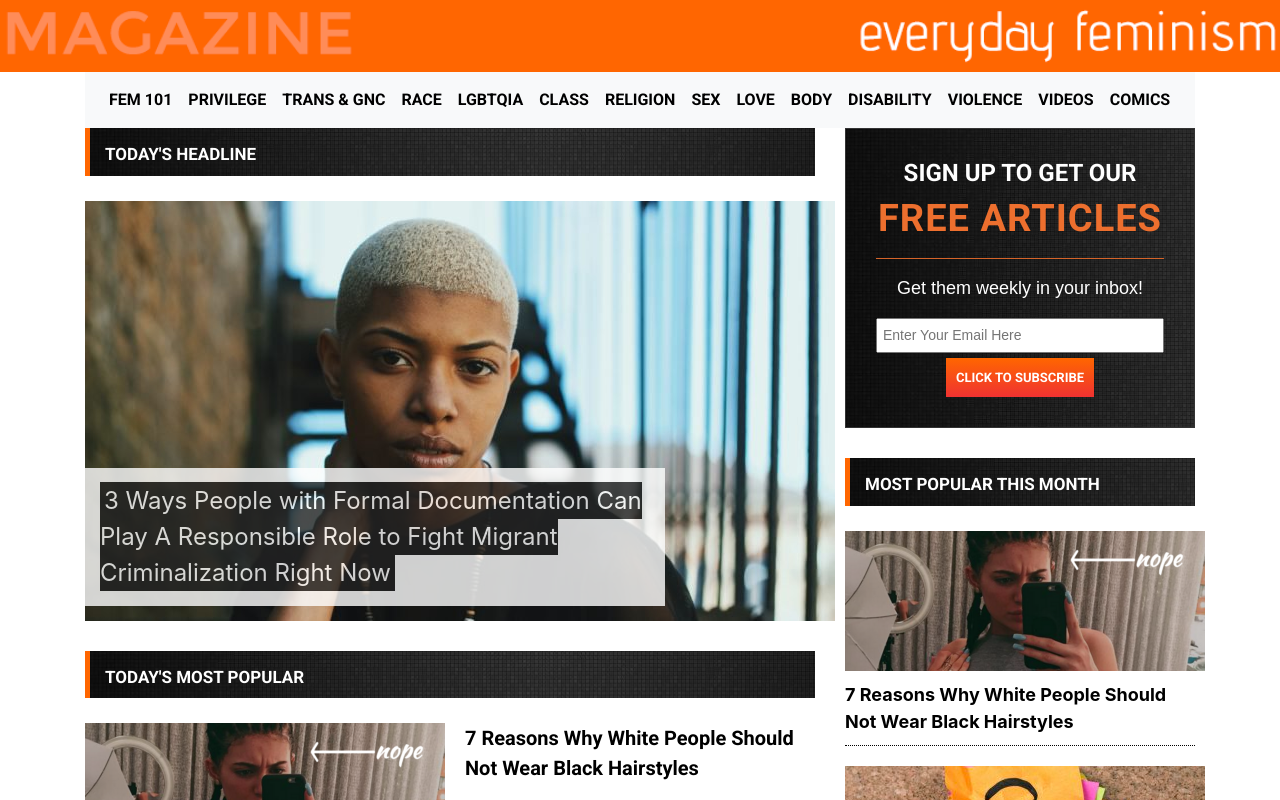
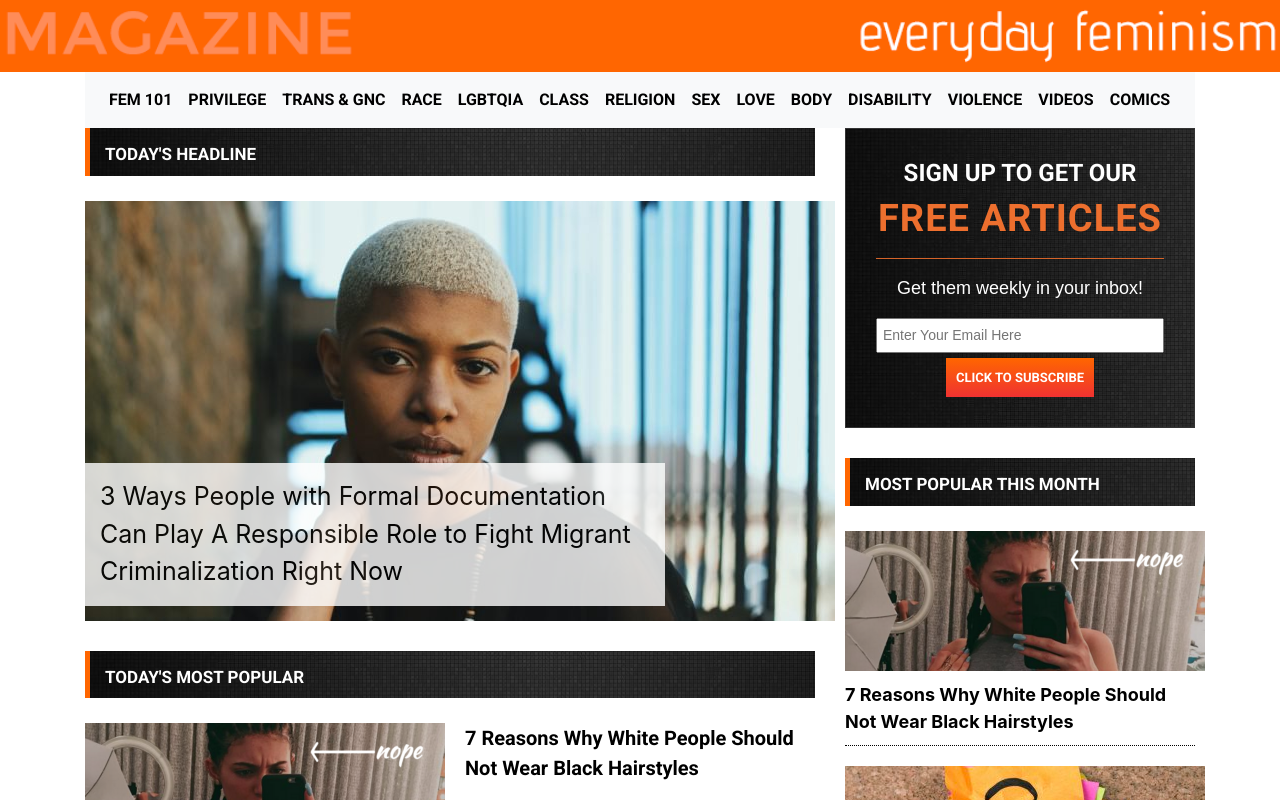
Before and after one commit to kellibrooke/angular-clone, an Angular app: page / in a window 1280 px wide. Shown: the top 800 px of the page. Built offline with nearby package versions, Linux system fonts and the light colour scheme.

Commit message:
edit readme

```diff
--- a/src/app/headline/headline.component.css
+++ b/src/app/headline/headline.component.css
@@ -1,7 +1,5 @@
 .headline-text {
   background-color: white;
-  color: white;
-  font-size: 24px;
   padding: 15px;
   position:absolute;
   bottom: 8px;
@@ -24,7 +22,8 @@
 }
 
 a {
-  color: white;
+  color: black;
+  font-size: 25px;
 }
 
 a:hover {
--- a/src/app/headline/headline.component.html
+++ b/src/app/headline/headline.component.html
@@ -5,8 +5,8 @@
 <div class="headline-holder">
   <img src="./assets/headline.jpg">
   <div class="headline-text">
-    <span class="highlight">
+    <!-- <span class="highlight"> -->
       <a href="https://everydayfeminism.com/2018/08/people-documentation-fight-migrant-criminalization/">3 Ways People with Formal Documentation Can Play A Responsible Role to Fight Migrant Criminalization Right Now</a>
-    </span>
+    <!-- </span> -->
   </div>
 </div>
```
Also changed, not shown: 1 other file (tests, documents, lock files or other folders).
